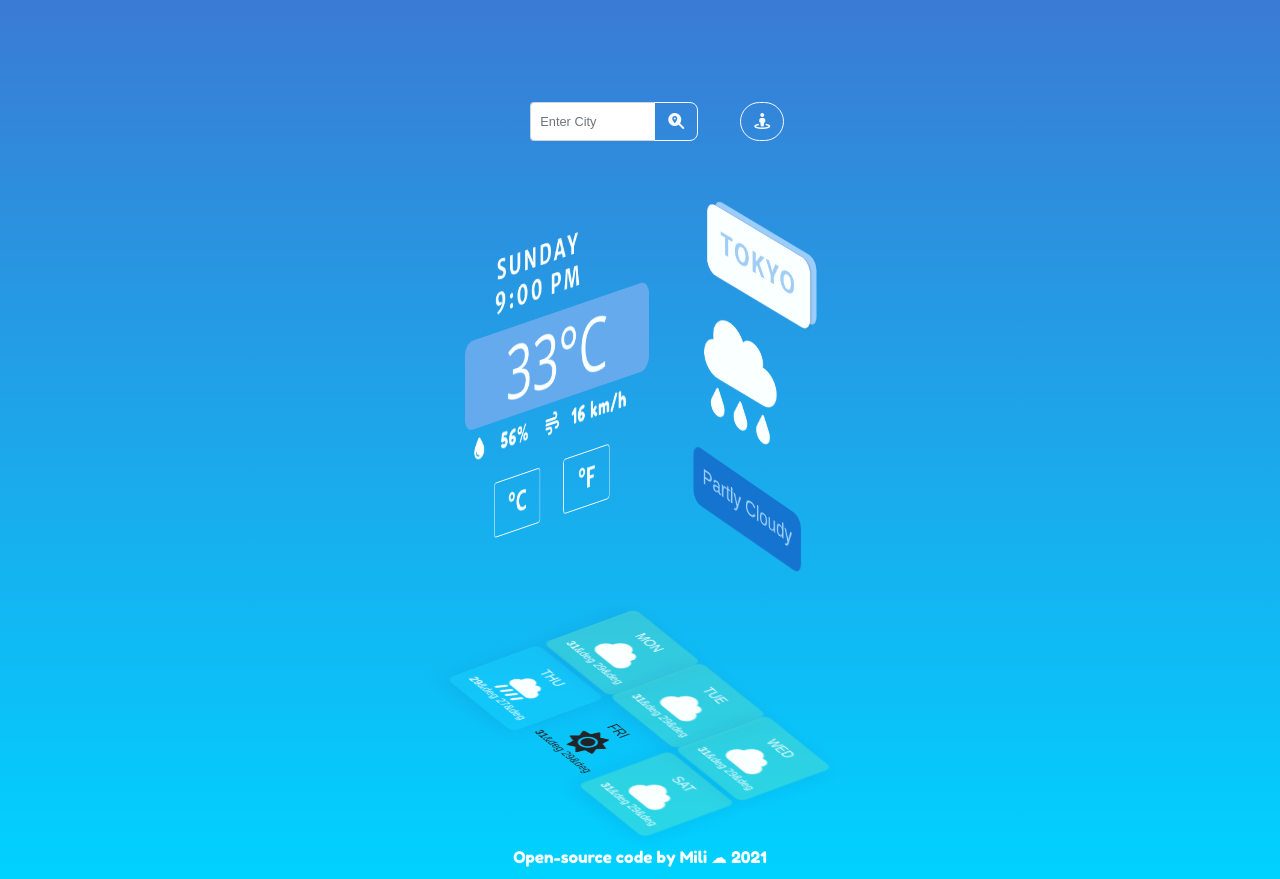
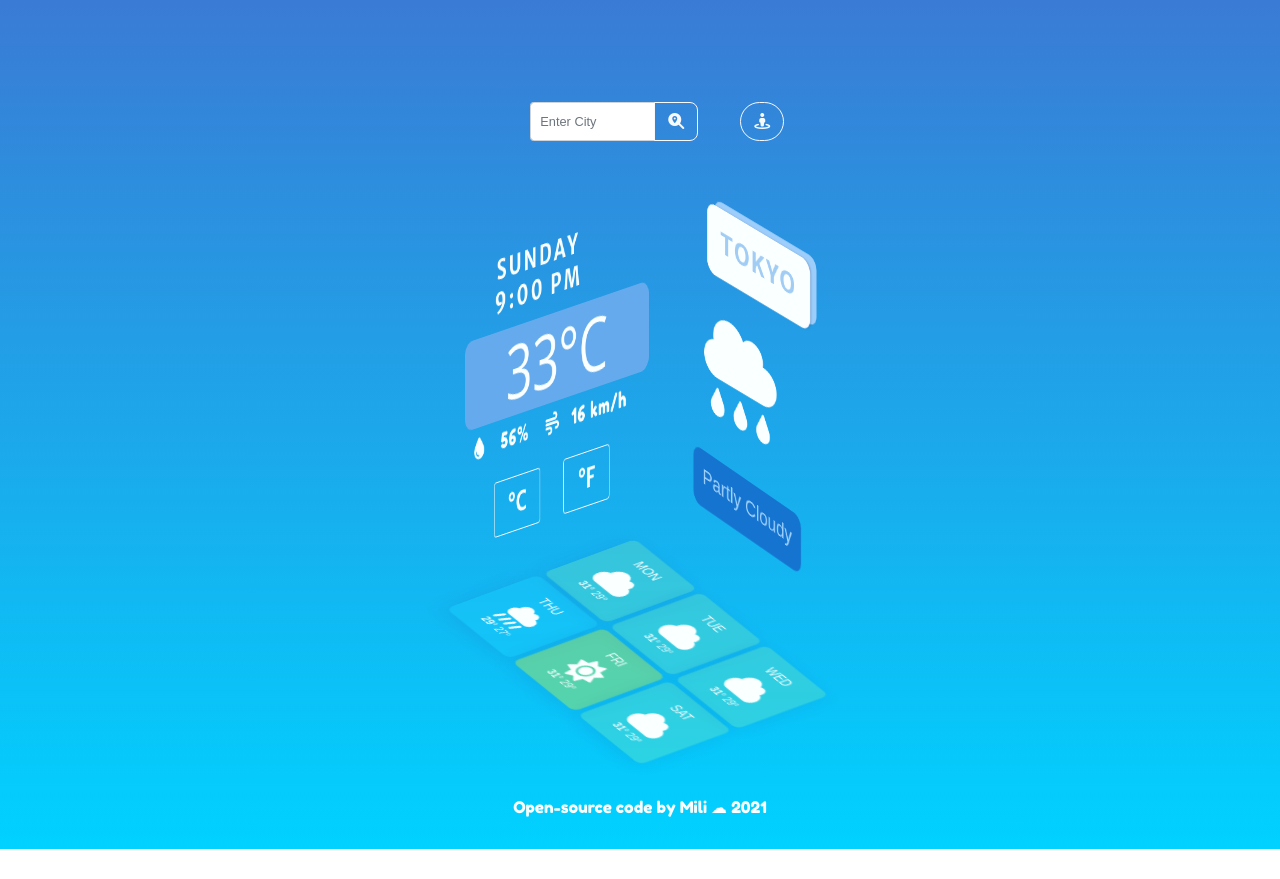
Before and after one commit to pavansrinivasmamidala/weather-react-app, a React (Create React App) app: page / in a window 1280 px wide. After the commit the page ends 849 px from the top, so only its background shows below. Built offline with nearby package versions, Linux system fonts and the light colour scheme.

Commit message:
Added forecast from Vanilla JS to React

```diff
--- a/src/Credits.css
+++ b/src/Credits.css
@@ -3,7 +3,7 @@ div.container-creator {
   font-size: 25px;
   font-family: "Fredoka One", cursive;
   text-align: center;
-  margin: 0 auto;
+  margin: 2rem auto;
   zoom: 80%;
 }
 
--- a/src/Description.css
+++ b/src/Description.css
@@ -8,7 +8,7 @@ div.description-text {
   border-radius: 20px;
   background-color: #1474cf;
   padding: 0.5rem;
-  width: max-content;
+  width: auto;
 }
 
 h4.description {
--- a/src/Forecast.css
+++ b/src/Forecast.css
@@ -1,14 +1,14 @@
 div.position-next-days {
   position: relative;
   width: 30rem;
-  margin-top: 1rem;
+  margin-top: -5rem;
   transform: rotateX(57deg) rotateZ(56deg);
   transition: 0.4s ease-in-out transform, 0.4s ease-in-out box-shadow;
 }
 
 div.next-days-edit {
   border-radius: 10px;
-  width: max-content;
+  width: auto;
   transition: 0.4s ease-in-out transform, 0.4s ease-in-out;
 }
 
@@ -16,6 +16,15 @@ div.next-days-edit:hover {
   transform: translate3d(0px, -16px, 0px);
   box-shadow: 1px 1px 0 1px #f9f9fb, -1px 0 28px 0 rgba(34, 33, 81, 0.01),
     54px 54px 28px -10px rgba(43, 42, 65, 0.1);
+}
+
+div.color-clear {
+  background: rgb(255, 252, 3, 0.3);
+  box-shadow: 0 8px 32px 0 rgba(31, 38, 135, 0.1);
+  backdrop-filter: blur(4px);
+  -webkit-backdrop-filter: blur(4px);
+  border-radius: 10px;
+  color: #faffff;
 }
 
 div.color-cloud {
--- a/src/Forecast.js
+++ b/src/Forecast.js
@@ -19,7 +19,7 @@ export default function Forecast() {
                   </h5>
                   <i className="fas fa-cloud icon icon-days" id="iconNext"></i>
                   <p className="card-text" id="max">
-                    <strong>31</strong>&deg 29&deg
+                    <strong>31</strong>° 29°
                   </p>
                 </div>
               </div>
@@ -30,7 +30,7 @@ export default function Forecast() {
                   </h5>
                   <i className="fas fa-cloud icon icon-days" id="iconNext"></i>
                   <p className="card-text" id="max">
-                    <strong>31</strong>&deg 29&deg
+                    <strong>31</strong>° 29°
                   </p>
                 </div>
               </div>
@@ -41,7 +41,7 @@ export default function Forecast() {
                   </h5>
                   <i className="fas fa-cloud icon icon-days" id="iconNext"></i>
                   <p className="card-text" id="max">
-                    <strong>31</strong>&deg 29&deg
+                    <strong>31</strong>° 29°
                   </p>
                 </div>
               </div>
@@ -55,7 +55,7 @@ export default function Forecast() {
                     id="iconNext"
                   ></i>
                   <p className="card-text" id="max">
-                    <strong>29</strong>&deg 27&deg
+                    <strong>29</strong>° 27°
                   </p>
                 </div>
               </div>
@@ -66,7 +66,7 @@ export default function Forecast() {
                   </h5>
                   <i className="fas fa-sun icon icon-days" id="iconNext"></i>
                   <p className="card-text" id="max">
-                    <strong>31</strong>&deg 29&deg
+                    <strong>31</strong>° 29°
                   </p>
                 </div>
               </div>
@@ -77,7 +77,7 @@ export default function Forecast() {
                   </h5>
                   <i className="fas fa-cloud icon icon-days" id="iconNext"></i>
                   <p className="card-text" id="max">
-                    <strong>31</strong>&deg 29&deg
+                    <strong>31</strong>° 29°
                   </p>
                 </div>
               </div>
--- a/src/Icon.css
+++ b/src/Icon.css
@@ -2,4 +2,5 @@ i.icon-weather {
   font-size: 180px;
   margin: 4rem 0 4rem 8rem;
   color: #faffff;
+
 }
```
Also changed, not shown: src/logo.svg (added).
